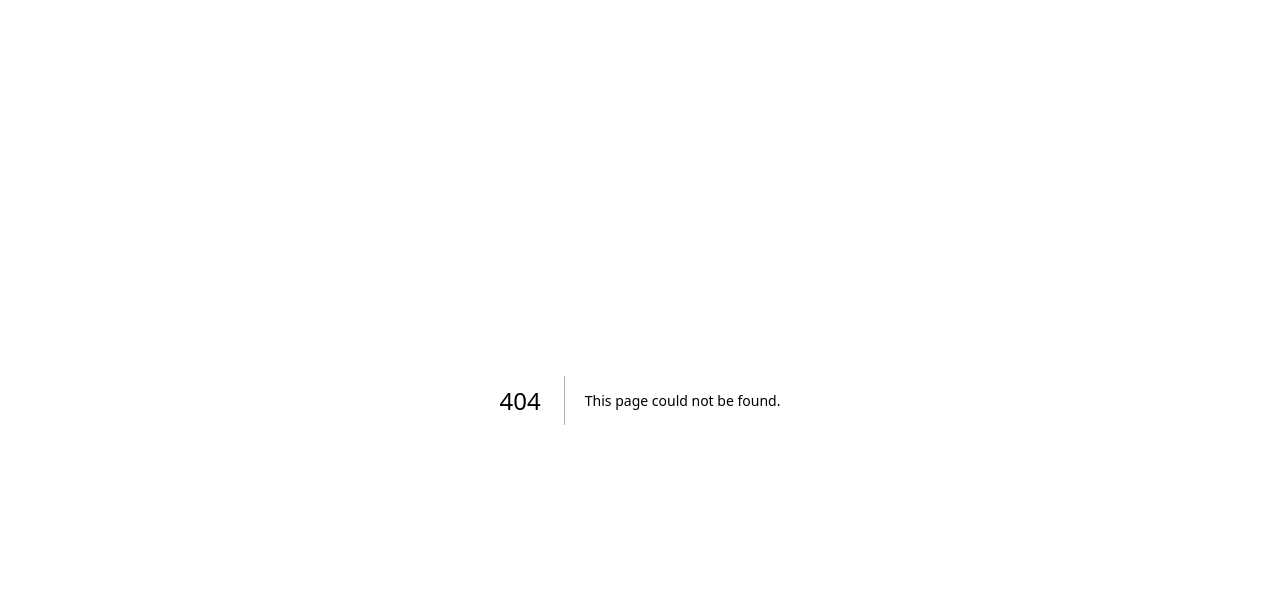
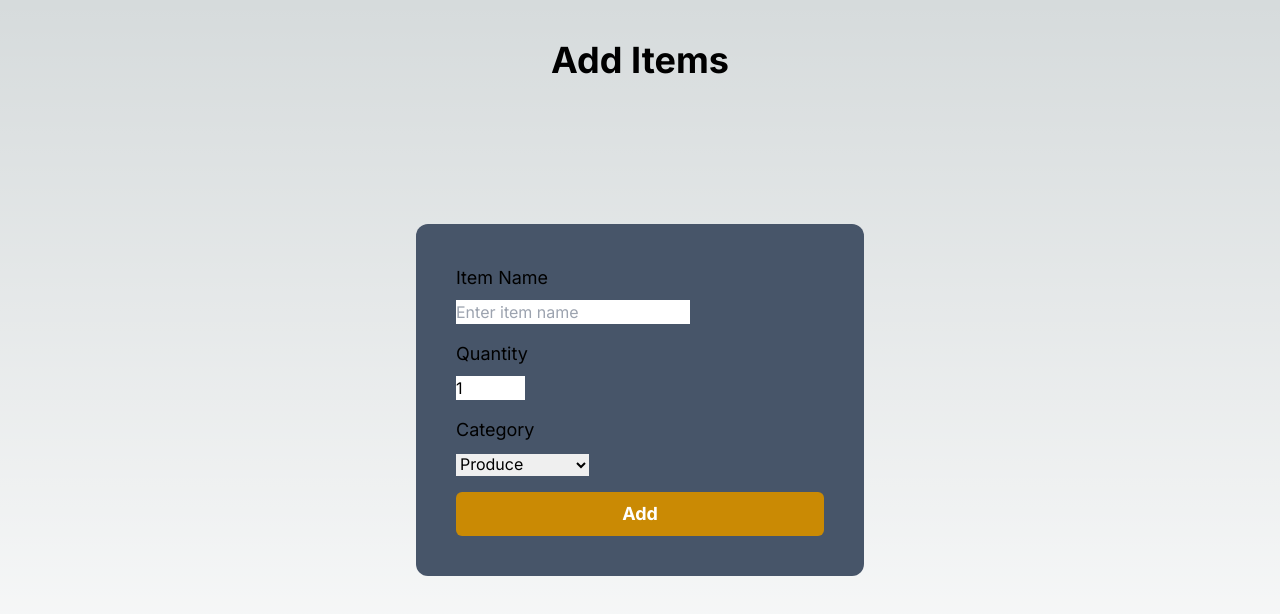
Before and after one commit to Gurmaher/cprg306-assignments, a Next.js app: page /week4 in a window 1280 px wide. Before the commit this address had no page. Shown: the top 614 px of the page. Built offline with nearby package versions, Linux system fonts and the light colour scheme.

Commit message:
week 4 done woho
lets try to not do these in one commit

```diff
--- a/app/page.js
+++ b/app/page.js
@@ -10,6 +10,7 @@ export default function Page()
       <Link href="/week2">week2</Link>
       <p><Link href="/week3">week3</Link>
         </p>
+      <Link href='/week4'>week4</Link>
       </div>
   )
 }
--- /dev/null
+++ b/app/week4/new-item.js
@@ -0,0 +1,102 @@
+"use client";
+
+import React, { useState } from "react";
+export default function NewItem() {
+  const [itemName, setItemName] = useState("");
+  const [itemQuantity, setItemQuantity] = useState(1);
+  const [itemCategory, setItemCategory] = useState("produce");
+
+  const handleFormSubmit = (event) => {
+    event.preventDefault();
+
+    const formData = {
+      name: itemName,
+      quantity: itemQuantity,
+      category: itemCategory,
+    };
+
+    console.log(formData);
+
+    alert(
+      `Added item:\nName: ${formData.name}\nQuantity: ${formData.quantity}\nCategory: ${formData.category}`
+    );
+
+    setItemName("");
+    setItemQuantity(1);
+    setItemCategory("produce");
+  };
+
+  return (
+    <div className="min-h-screen flex items-center justify-center">
+      <h1 className="text-4xl font-bold absolute top-0 mt-10">Add Items</h1>
+      <div className="bg-slate-600 w-full max-w-md p-10 rounded-xl hover:bg-slate-700">
+        <form onSubmit={handleFormSubmit}>
+          <div className="mb-4">
+            <label className="block text-lg mb-2" htmlFor="itemName">
+              Item Name
+            </label>
+            <input
+              type="text"
+              id="itemName"
+              value={itemName}
+              onChange={(event) => setItemName(event.target.value)}
+              placeholder="Enter item name"
+              required
+              className="input-field"
+            />
+          </div>
+
+          <div className="mb-4">
+            <label className="block text-lg mb-2" htmlFor="itemQuantity">
+              Quantity
+            </label>
+            <input
+              type="number"
+              id="itemQuantity"
+              min="1"
+              max="99"
+              value={itemQuantity}
+              onChange={(event) =>
+                setItemQuantity(Number(event.target.value))
+              }
+              placeholder="Enter quantity"
+              required
+              className="input-field"
+            />
+          </div>
+
+          <div className="mb-4">
+            <label className="block text-lg mb-2" htmlFor="itemCategory">
+              Category
+            </label>
+            <select
+              id="itemCategory"
+              value={itemCategory}
+              onChange={(event) => setItemCategory(event.target.value)}
+              required
+              className="input-field"
+            >
+              <option value="produce">Produce</option>
+              <option value="dairy">Dairy</option>
+              <option value="bakery">Bakery</option>
+              <option value="meat">Meat</option>
+              <option value="canned goods">Canned Goods</option>
+              <option value="dry goods">Dry Goods</option>
+              <option value="household">Household</option>
+              <option value="beverages">Beverages</option>
+              <option value="snacks">Snacks</option>
+              <option value="other">Other</option>
+            </select>
+          </div>
+
+          <button
+            type="submit"
+            className="w-full py-2 px-4 bg-yellow-600 hover:bg-green-700 rounded-md text-white font-bold text-lg"
+          >
+            Add
+          </button>
+        </form>
+      </div>
+    </div>
+  );
+}
--- /dev/null
+++ b/app/week4/page.js
@@ -0,0 +1,9 @@
+import NewItem from "./new-item.js";
+export default function page()
+{
+    return(
+        <main>
+            <NewItem />
+        </main>
+    );
+}
```
